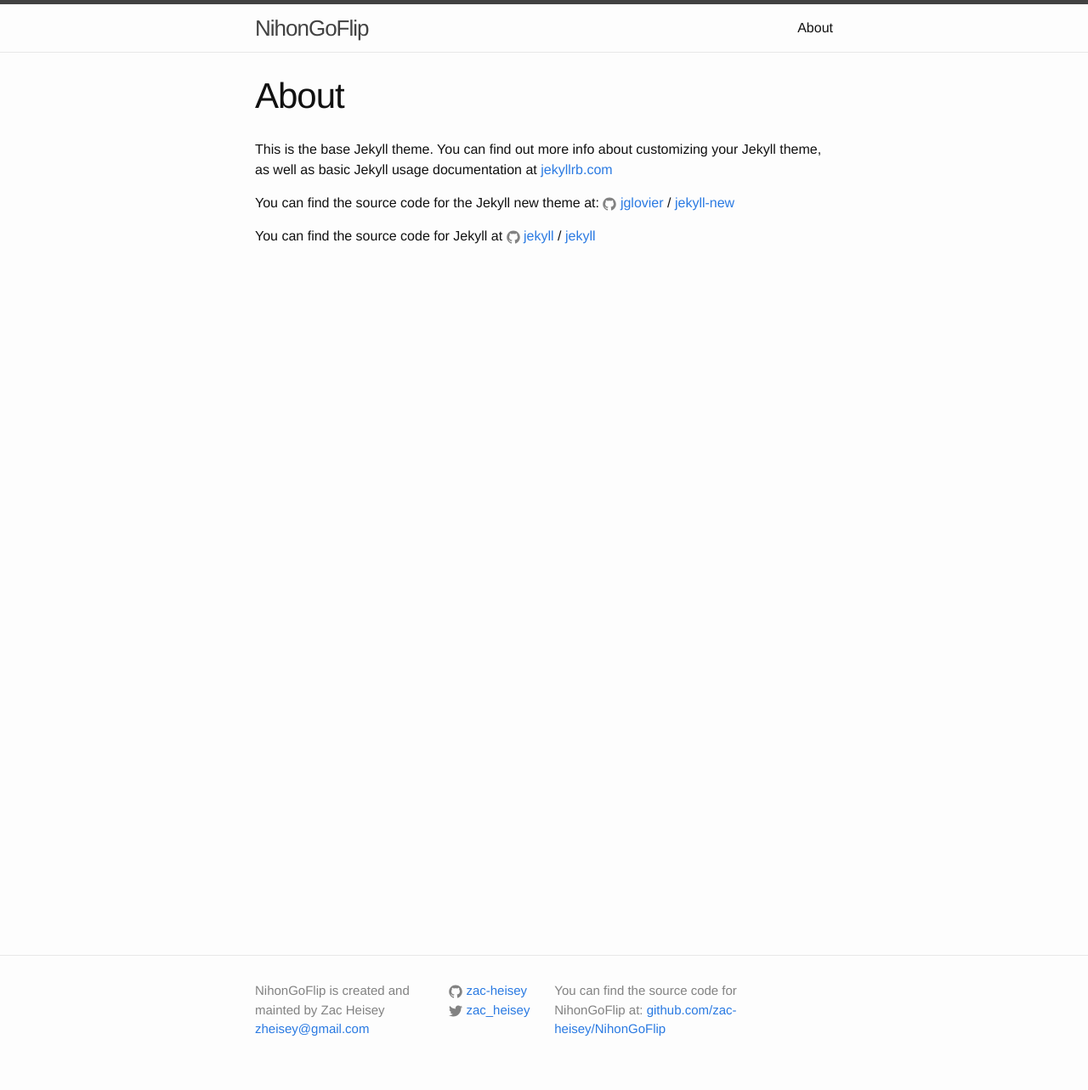
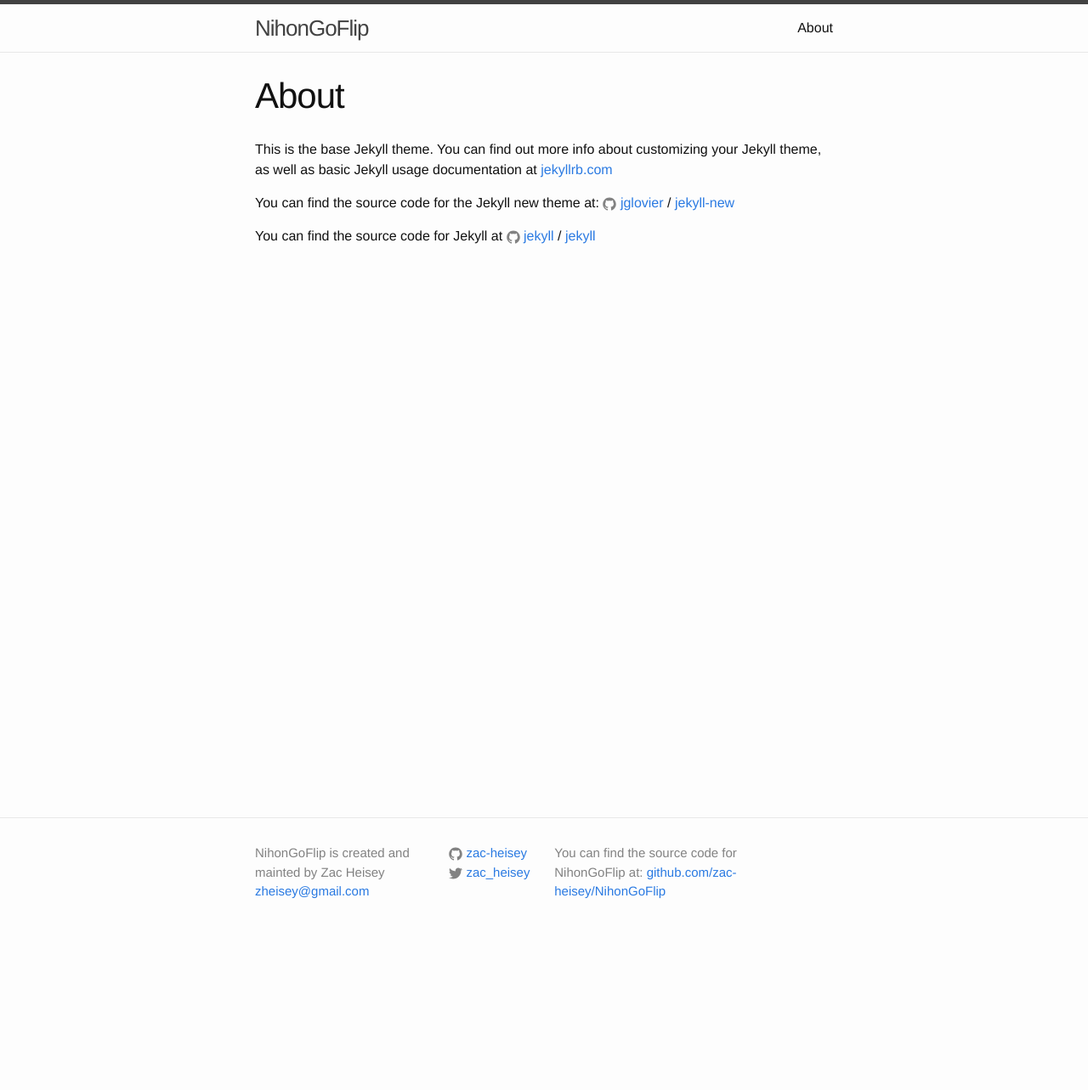
Before and after one commit to zac-heisey/NihonGoFlip, a Jekyll site: the page built from about.md, in a window 1280 px wide. Shown: the whole page at 85% size. Built offline with Jekyll 4.4.1, drawn with Linux system fonts in a browser that asks for light colours; after the commit the page ends 1121 px from its top, so only the background shows below that.

Commit message:
update last commit to be .page-content height 100 of viewport (100vh)

```diff
--- a/css/custom.css
+++ b/css/custom.css
@@ -23,6 +23,6 @@
 
 /* === Global Styles (Mobile-first) === */
 
-.post-content {
+.page-content {
   height: 100vh;
 }
```
